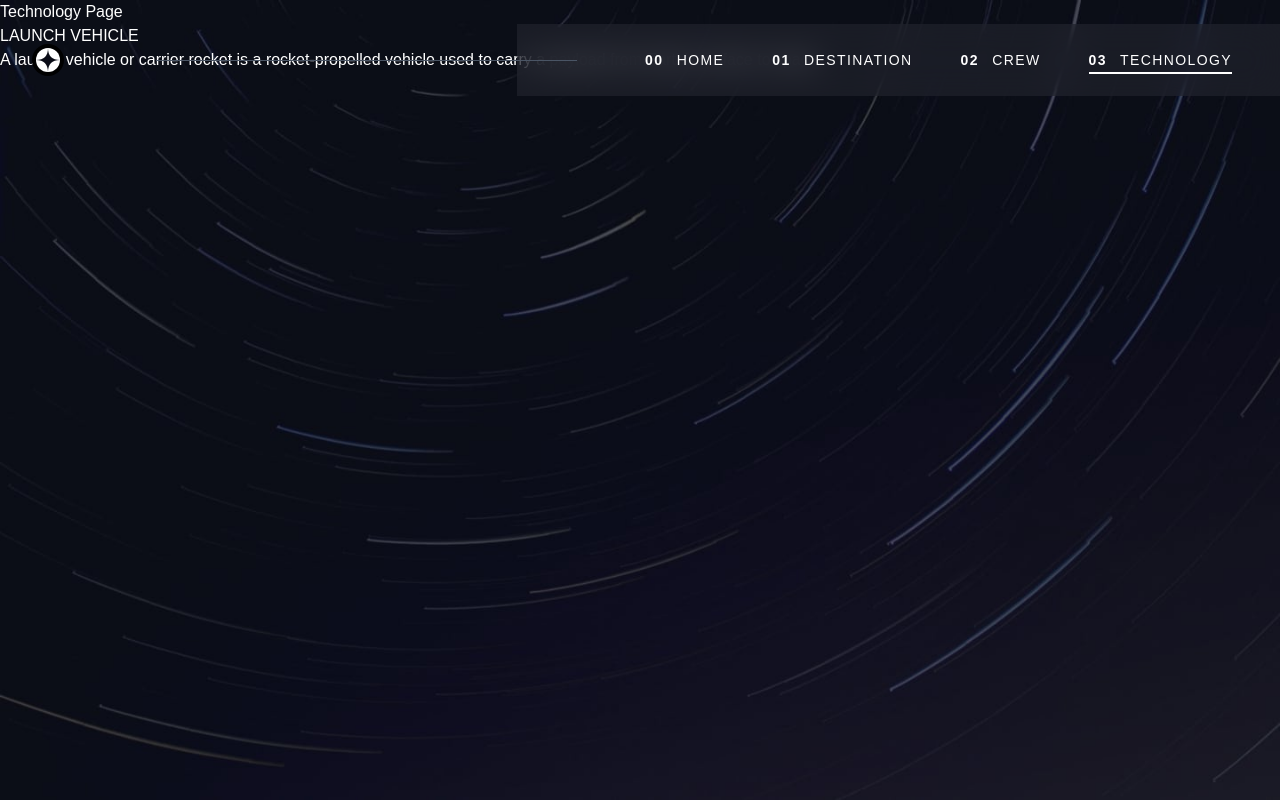
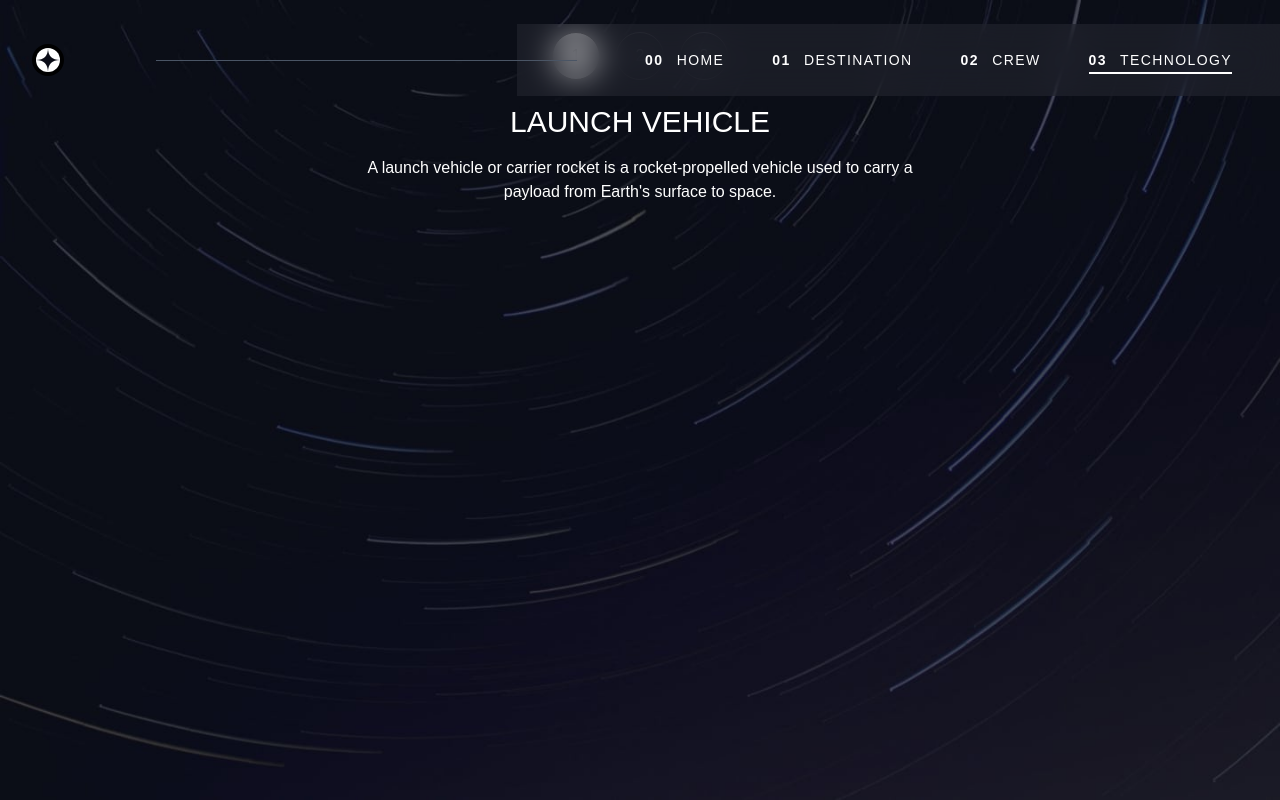
Before and after one commit to Ebrahim-hamada/Space, a React (Vite) app: page /technology in a window 1280 px wide. Built offline with nearby package versions, Linux system fonts and the light colour scheme.

Commit message:
Commit 12: Render technology selection UI and handle

```diff
--- a/src/Components/technology/Technology.jsx
+++ b/src/Components/technology/Technology.jsx
@@ -48,6 +48,10 @@
     },
   ];
 
+  const handleChangeTechnology = (index) => {
+    setActiveTechnology(index);
+  };
+
   const currentTech = technologies[activeTechnology];
 
   return (
@@ -55,10 +59,26 @@
       style={{ backgroundImage: `url(${backgroundImage})` }}
       className="min-h-screen bg-cover bg-center bg-no-repeat text-white"
     >
-      <div>
-        <h1>Technology Page</h1>
-        <h2>{currentTech.name}</h2>
-        <p>{currentTech.description}</p>
+      <div className="p-8">
+        <div className="flex space-x-4 justify-center mb-6">
+          {technologies.map((tech, index) => (
+            <button
+              key={tech.id}
+              onClick={() => handleChangeTechnology(index)}
+              className={`w-12 h-12 rounded-full border ${
+                activeTechnology === index
+                  ? "bg-white text-black"
+                  : "text-white border-white/25"
+              }`}
+            >
+              {index + 1}
+            </button>
+          ))}
+        </div>
+        <div className="text-center">
+          <h2 className="text-3xl mb-4">{currentTech.name}</h2>
+          <p className="max-w-xl mx-auto">{currentTech.description}</p>
+        </div>
       </div>
     </div>
   );
```
